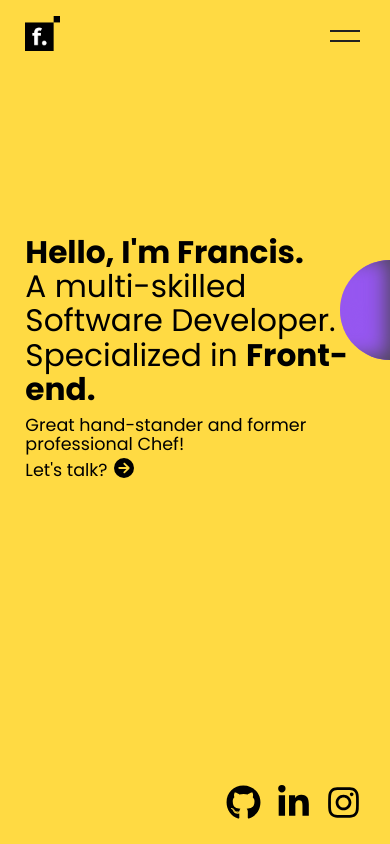
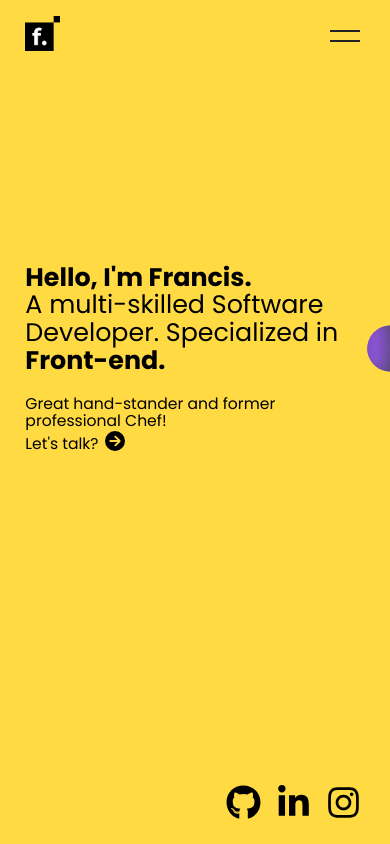
Before and after one commit to FrancisGuedes/francisguedes-website, a React (Create React App) app: page / in a window 390 px wide. Built offline with nearby package versions, Linux system fonts and the light colour scheme.

Commit message:
added circle resp and change text resp

```diff
--- a/src/components/semi-circle/semiCircle.css
+++ b/src/components/semi-circle/semiCircle.css
@@ -21,3 +21,35 @@
   height: 100px;
   position: absolute;
 }
+
+@media screen and (max-width: 769px) {
+  .semi-circle-wrapper {
+    width: 10%;
+    height: 10%;
+    top: -50%;
+  }
+
+  .work-title-link.circle {
+    width: 100%;
+    height: 100%;
+  }
+}
+
+@media screen and (max-width: 590px) {
+  .semi-circle-wrapper {
+    width: 8%;
+    height: 8%;
+    top: -45%;
+  }
+}
+
+@media screen and (max-width: 478px) {
+  .semi-circle-wrapper {
+    width: 7%;
+    height: 7%;
+  }
+
+  .intro-text-fourth-line {
+    margin-top: 20px;
+  }
+}
--- a/src/containers/hero/hero.css
+++ b/src/containers/hero/hero.css
@@ -149,7 +149,7 @@ a {
   }
 
   h1 {
-    font-size: 3.5vw;
+    font-size: 4.5vw;
   }
 
   h2 {
@@ -165,11 +165,11 @@ a {
   }
 
   h1 {
-    font-size: 6.9vw;
+    font-size: 5vw;
   }
 
   h2 {
-    font-size: 3.2vw;
+    font-size: 3vw;
   }
 
   .intro-text-first-line, .intro-text-second-line, .intro-text-third-line {
@@ -186,11 +186,11 @@ a {
 @media screen and (max-width: 600px) {
 
   h1 {
-    font-size: 7.1vw;
+    font-size: 6vw;
   }
 
   h2 {
-    font-size: 4vw;
+    font-size: 3.5vw;
   }
 
   .hero-container-padding {
@@ -211,11 +211,11 @@ a {
 @media screen and (max-width: 478px) {
 
   h1 {
-    font-size: 8vw;
+    font-size: 6.5vw;
   }
 
   h2 {
-    font-size: 4.5vw;
+    font-size: 4vw;
   }
 
   /* .intro-text-first-line, .intro-text-second-line, .intro-text-third-line {
--- a/src/containers/hero/hero.tsx
+++ b/src/containers/hero/hero.tsx
@@ -12,17 +12,22 @@ import { faArrowCircleRight } from '@fortawesome/free-solid-svg-icons'
 import { Link } from "react-router-dom";
 import SemiCircle from "../../components/semi-circle/semiCircle";
 import { colors } from "../../util/colors";
+import { getWindowSize } from "../../util/utility";
 
 const Hero = () => {
   const [index, setIndex] = useState(0);
+  const [windowSize, setWindowSize] = useState(getWindowSize());
+  //const isMobile = useMediaQuery('(min-width: 768px)');
 
   const dynamicWordsObj = {...strings.heroPage.introText.dynamicWords};
   const backgroundColor = {...colors.new_background}
+  const contact = {...strings.heroPage}
+  const introText = {...strings.heroPage.introText}
+  const windowWidthTablet = 769;
 
   let dynamicWordsValues: string[] = Object.values(dynamicWordsObj);
 
-  const contact = {...strings.heroPage}
-  const introText = {...strings.heroPage.introText}
+  const windowWidth: number = windowSize.innerWidth;
 
   useEffect(() => {
     const intervalDelayMilliseconds = dynamicWordsValues[index].length * 105;
@@ -39,6 +44,51 @@ const Hero = () => {
   /* useEffect(() => {
     document.body.style.background = colors.background.purple;
   }); */
+
+  useEffect(() => {
+    function handleWindowResize() {
+      setWindowSize(getWindowSize());
+    }
+    window.addEventListener('resize', handleWindowResize);
+    return () => {
+      window.removeEventListener('resize', handleWindowResize);
+    };
+  }, []);
+
+  const renderThirdLine = () => {
+    if(windowWidth <= windowWidthTablet) {
+      return (
+        <>
+          {introText.thirdLine}
+          <br/>
+          <span
+            className="dynamic-words"
+            key={index}
+          >
+            {dynamicWordsValues[index]}
+          </span>
+          <span className='intro-text-end-point'>
+            {introText.endPoint}
+          </span>
+        </>
+      )
+    } else {
+        return (
+          <>
+            {introText.thirdLine}
+            <span
+              className="dynamic-words"
+              key={index}
+            >
+              {dynamicWordsValues[index]}
+            </span>
+            <span className='intro-text-end-point'>
+              {introText.endPoint}
+            </span>
+          </>
+        )
+    }
+  }
 
   return (
     <>
@@ -58,21 +108,21 @@ const Hero = () => {
             <h1 className='intro-text-first-line'>
               {introText.firstLine}
             </h1>
-            <h1 className='intro-text-second-line'>
-              {introText.secondLine}
-            </h1>
-            <h1 className='intro-text-third-line'>
-              {introText.thirdLine}
-              <span
-                className="dynamic-words"
-                key={index}
-              >
-                {dynamicWordsValues[index]}
-              </span>
-              <span className='intro-text-end-point'>
-                {introText.endPoint}
-              </span>
-            </h1>
+            { windowWidth <= windowWidthTablet ? (
+                <h1 className='intro-text-second-line'>
+                  {introText.secondLine}&nbsp;{renderThirdLine()}
+                </h1>
+              ) : (
+                <>
+                  <h1 className='intro-text-second-line'>
+                    {introText.secondLine}
+                  </h1>
+                  <h1 className='intro-text-third-line'>
+                    {renderThirdLine()}
+                  </h1>
+                </>
+              )
+            }
           <div className='intro-text-sub-title'>
             <h2 className='intro-text-fourth-line'>
               {introText.fourthLine}
--- a/src/containers/work/work.css
+++ b/src/containers/work/work.css
@@ -5,8 +5,9 @@
   width: 100%;
   height: auto;
   position: absolute;
-	background-image: url(./../../assets/images/desktop/work-background.jpg);
-  background-size: cover;
+	/* background-image: url(./../../assets/images/desktop/work-background.jpg);
+  background-size: cover; */
+  background-color: #9657f0;
 }
 
 .work-wrapper-padding{
@@ -18,7 +19,7 @@
 }
 
 .work-title, .work-sub-title, .work-footer-title {
-  color: #fbe10f;
+  color: #ffda43;
 }
 
 .project_title {
--- a/src/util/utility.ts
+++ b/src/util/utility.ts
@@ -12,3 +12,8 @@ export function getTextWidthInPixels(wordText: string): number {
 export function convertPXToVW(px: number): number {
   return +(px * (100 / document.documentElement.clientWidth)).toFixed(1)*2.5;
 }
+
+export function getWindowSize() {
+  const {innerWidth, innerHeight} = window;
+  return {innerWidth, innerHeight};
+}
```
